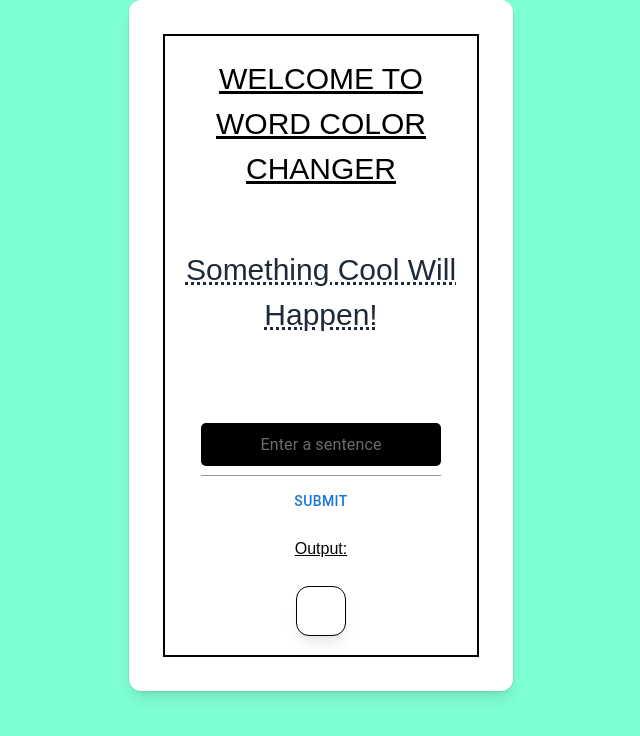
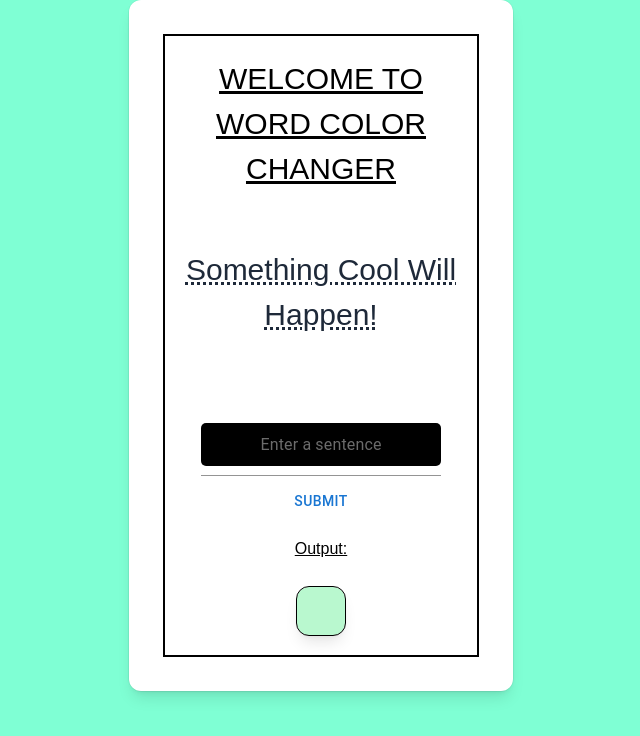
Before and after one commit to Steven-Ou/WordChanger, a Next.js app in the folder word/: page / in a window 1280 px wide. Shown: the top 736 px of the page, without its empty margins (319-959 px from the left). Built offline with nearby package versions, Linux system fonts and the light colour scheme.

Commit message:
updating the color

```diff
--- a/word/app/page.js
+++ b/word/app/page.js
@@ -76,7 +76,7 @@ export default function Home() {
         <h3 className="c">Output:</h3>
         <div id="output" dangerouslySetInnerHTML={{__html:op}}
         className="mx-auto flex-col max-w-sm items-center
-        gap-x-4 rounded-xl bg-green p-6 shadow-lg outline
+        gap-x-4 rounded-xl bg-green-200 p-6 shadow-lg outline
 
 
         "></div>
```
